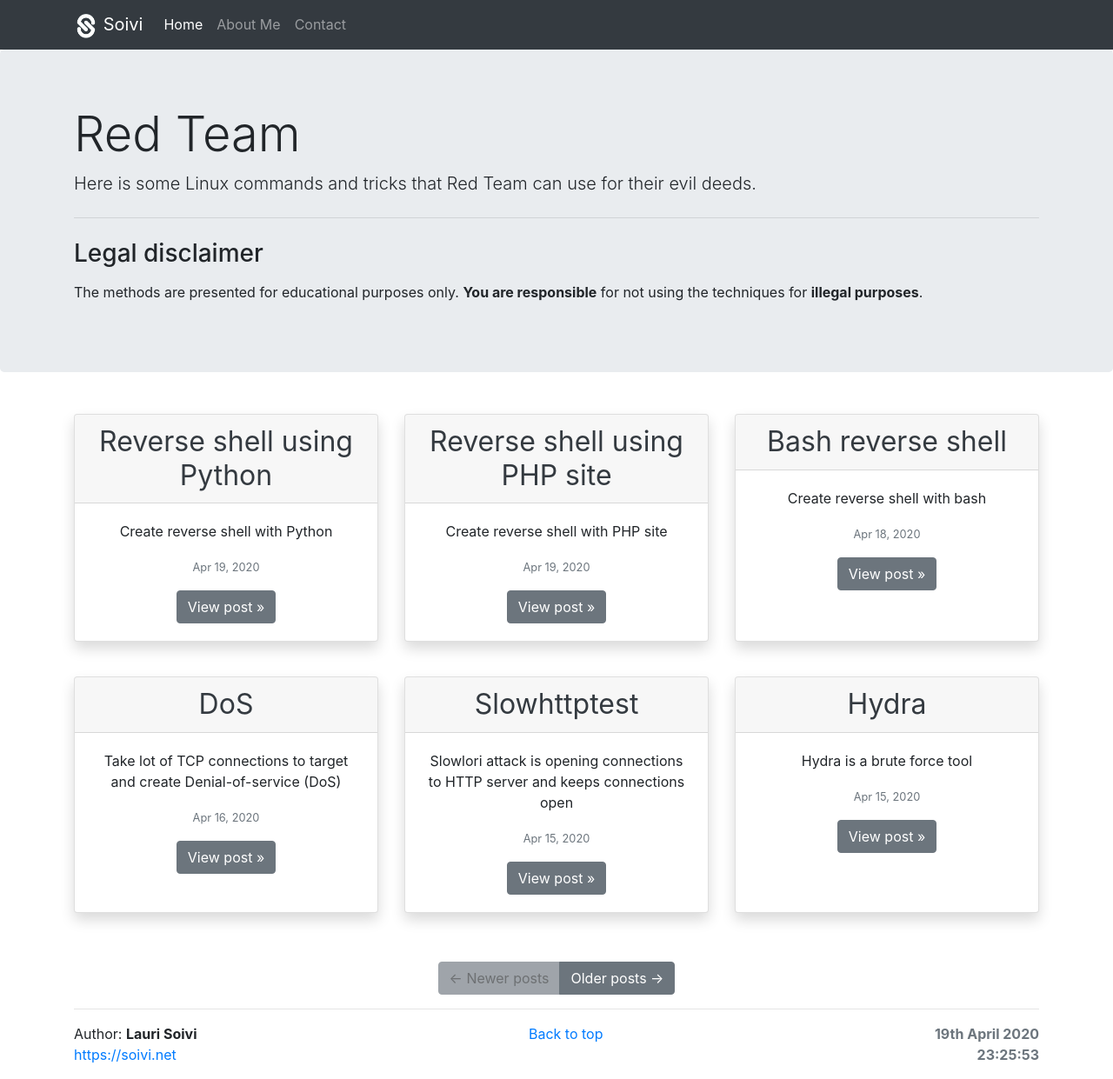
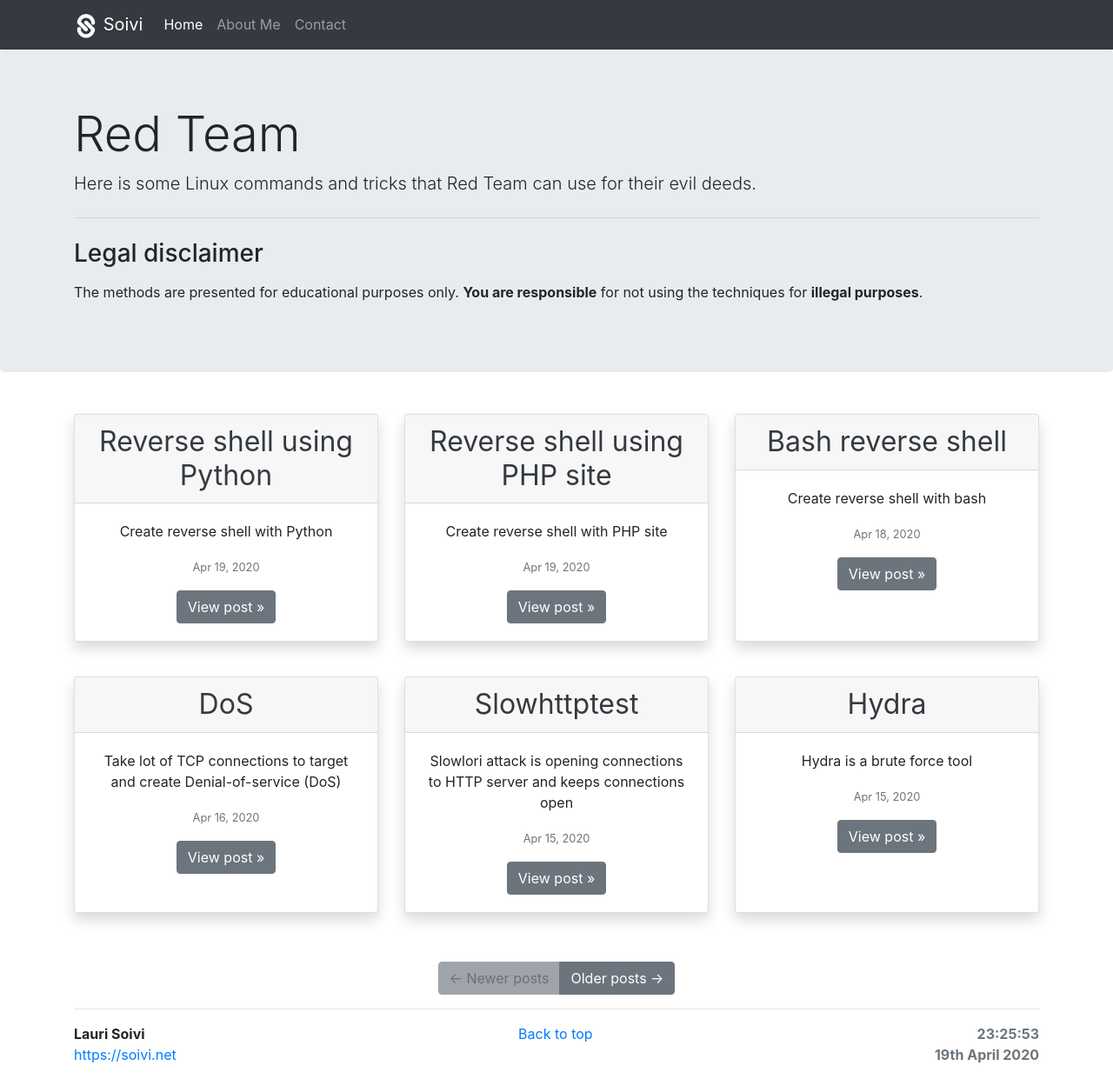
Before and after one commit to Soivi/jekyll-blog, a Jekyll site: the page built from docs/index.html, in a window 1280 px wide. Shown: the whole page at 87% size. Built offline with Jekyll 4.4.1, drawn with Linux system fonts in a browser that asks for light colours; the list of posts is cut into pages by our own code.

Commit message:
Modified footer to fit better to mobile

```diff
--- a/docs/_includes/footer.html
+++ b/docs/_includes/footer.html
@@ -1,11 +1,11 @@
 <footer class="container">
   <hr>
-  <p class="text-secondary float-right text-right"><strong id="date"></strong><br><strong id="clock"></strong></p>
   <address class="float-left">
-    Author: <strong>Lauri Soivi</strong>
+    <strong>Lauri Soivi</strong>
     <br>
     <a href="https://soivi.net">https://soivi.net</a>
   </address>
+  <p class="text-secondary float-right text-right"><strong id="clock"></strong><br><strong id="date"></strong></p>
   <p class="text-center"><a href="#">Back to top</a></p>
 </footer>
 
```
